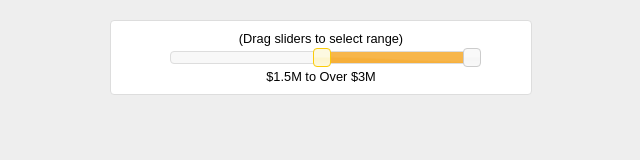
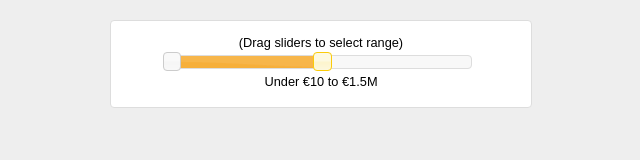
Before and after one commit to lincolnloop/jquery-slidify, a plain HTML site: page demo/demo.html in a window 1280 px wide. Both pictures are taken after a click on the element 640 px from the left and 57 px from the top of the page. Shown: the whole page, without its empty margins (319-959 px from the left). Drawn offline with nearby package versions, Linux system fonts and the light colour scheme.

Commit message:
ran through jslint and did some minor tweaks/optimizations

```diff
--- a/demo/demo.html
+++ b/demo/demo.html
@@ -7,11 +7,13 @@
 
     <link rel="stylesheet" href="./ui-lightness/jquery-ui-1.7.2.custom.css" type="text/css" media="screen" title="no title" charset="utf-8" />
     <style type="text/css" media="screen">
-        html { background:#eee; }
-        body { display:block; width:400px; margin:20px auto; padding:10px;
-               background:#fff; border:1px solid #ddd;
-               text-align:center; font-family:Arial,"MS Trebuchet",sans-serif; font-size:0.8em; }
-        #slidify { width:300px; margin:5px auto;}
+        html { background: #EEE; }
+        body { display: block; width: 400px; margin: 20px auto; padding: 10px;
+               background: #FFF; border: 1px solid #ddd;
+               text-align: center; font-family: Arial,"MS Trebuchet",sans-serif; font-size: 0.8em; }
+
+        #slidify { width: 300px; margin: 5px auto;}
+        fieldset { border: none; }
     </style>
 
     <script type="text/javascript" src="http://ajax.googleapis.com/ajax/libs/jquery/1.3.2/jquery.min.js"></script>
@@ -20,7 +22,7 @@
 
     <script type="text/javascript" charset="utf-8">
         $(function(){
-            $('#slidify').slidify();
+            $('#slidify').slidify({min: 10, unit: '€'});
         });
     </script>
 </head>
@@ -28,12 +30,12 @@
 <body class="ui-corner-all">
 
     <form action="." method="get" accept-charset="utf-8">
-        <formset>
+        <fieldset>
             <div id="slidify">
                 <input type="text" name="low_value" id="low_value" />
                 <input type="text" name="hi_value" id="hi_value" />
             </div>
-        </formset>
+        </fieldset>
     </form>
 
 </body>
--- a/slidify.js
+++ b/slidify.js
@@ -34,67 +34,62 @@
         }
         $(this).append('<div class="ui-slider-handle slidify-low"></div><div class="ui-slider-handle slidify-hi"></div>')
                 .children('label, input').hide();
-	    $(this).after('<span class="slidify-values"></span>');
-	    var sliderValues = $(this).next();
-	    sliderValues.append('<span class="slidify-low"></span> '+settings.valueSplit+' <span class="slidify-hi"></span>');
-	    var lowText = sliderValues.children('.slidify-low');
-	    var hiText = sliderValues.children('.slidify-hi');
+
+        var sliderValues = $('<span class="slidify-values"></span>').insertAfter($(this));
+        var lowText = $('<span class="slidify-low"></span>').appendTo(sliderValues);
+        sliderValues.append(' ' + settings.valueSplit + ' ');
+        var hiText = $('<span class="slidify-hi"></span>').appendTo(sliderValues);
+
 
 
         //setup common variables
         var c = $(this).children('input');
-    	var lowInput = c[0];
-    	var hiInput = c[1];
+        var lowInput = $(c[0]);
+        var hiInput = $(c[1]);
 
         //setup sliders
         $(this).slider({
-            min: settings.min,
-            max: settings.max,
-            step: settings.stepping,
+            min:   settings.min,
+            max:   settings.max,
+            step:  settings.stepping,
             range: true,
-            slide:function(e,ui){
+            slide: function(e, ui) {
                 //update values on slide,
                 //clear values on max and min to allow for over/under searches
+                var uiValue;
                 if ($(ui.handle).hasClass('slidify-low')) {
-            		if (ui.value <= settings.min) {
-            	        $(lowInput).val('');
-            	    }
-            	    else {
-            	        $(lowInput).val(ui.value);
-            	    }
-            		$(lowText).text(humanize(ui.value, settings));
+                    uiValue = ui.value <= settings.min ? '' : ui.value;
+                    lowInput.val(uiValue);
+                    lowText.text(humanize(ui.value, settings));
                 }
                 else if ($(ui.handle).hasClass('slidify-hi')) {
-            	    if (ui.value >= settings.max) {
-            	        $(hiInput).val('');
-            	    }
-            	    else {
-            	        $(hiInput).val(ui.value);
-            	    }
-            		$(hiText).text(humanize(ui.value, settings));
+                    uiValue = ui.value >= settings.max ? '' : ui.value;
+                    hiInput.val(uiValue);
+                    hiText.text(humanize(ui.value, settings));
                 }
             }
         });
 
         //move sliders to match input values
-    	var hiVal = $(hiInput).val() || settings.max;
+        var hiVal = hiInput.val() || settings.max;
         $(this).slider('values', 1, hiVal);
-        $(hiText).text(humanize(hiVal, settings));
+        hiText.text(humanize(hiVal, settings));
 
-    	var lowVal = $(lowInput).val() || settings.min;
+        var lowVal = lowInput.val() || settings.min;
         $(this).slider('values', 0, lowVal);
-        $(lowText).text(humanize(lowVal, settings));
+        lowText.text(humanize(lowVal, settings));
     };
 
     //private helper functions
     function shortNum(num){
-    	if (num<1000)
+        if (num<1000) {
             return num;
-    	else if (num<1000000)
+        } else if (num<1000000) {
             return Math.round(num/1000) + 'k';
-    	else
+        } else {
             return Math.round((num/1000000)*100)/100 + 'M';
-    };
+        }
+    }
 
     function longNum(num) {
         num += '';
@@ -106,7 +101,7 @@
             splitLeft = splitLeft.replace(regx, '$1' + ',' + '$2');
         }
         return splitLeft + splitRight;
-    };
+    }
 
     function humanize(num, settings) {
         var text = '';
@@ -118,13 +113,14 @@
             num = settings.min;
             text = 'Under ';
         }
-    	if (settings.unit == '$')
-    		text += '$' + shortNum(num);
-    	else if (num == 1)
+        if (settings.unit == '$' || settings.unit == '€') {
+            text += settings.unit + shortNum(num);
+        } else if (num == 1) {
             text += longNum(num) + ' ' + settings.unit;
-    	else
+        } else {
             text += longNum(num) + ' ' + settings.units;
+        }
         return text;
-    };
+    }
 
 })(jQuery);
```
Lines whose indentation alone changed are shown as unchanged.
